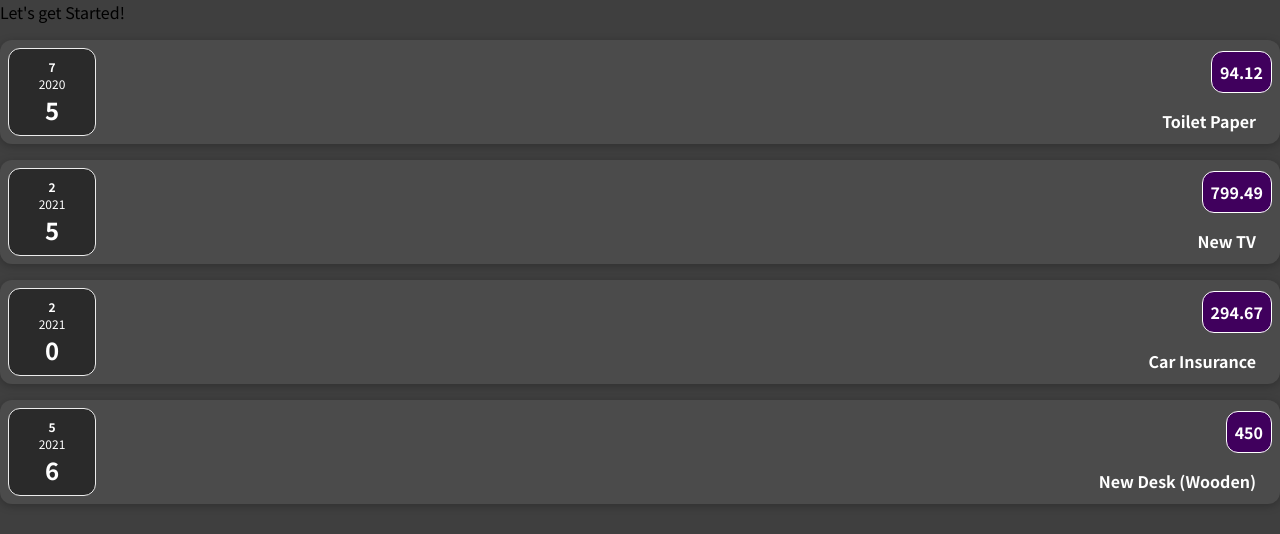
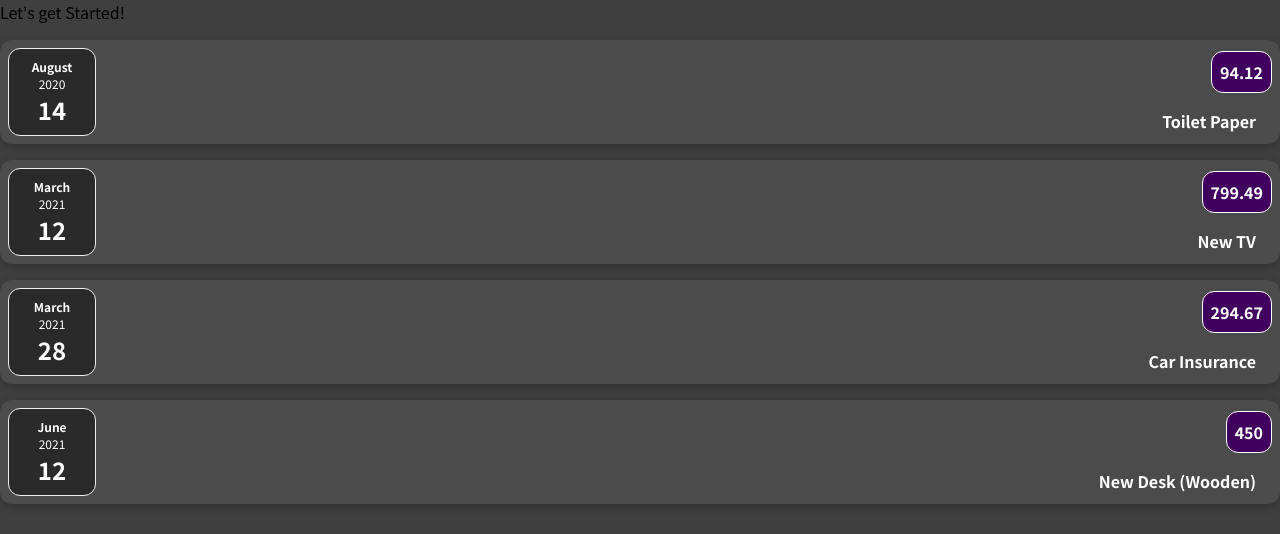
Before and after one commit to PatilKavya/ReactP, a JavaScript app: page / in a window 1280 px wide. Shown: the top 534 px of the page. Built offline with nearby package versions, Linux system fonts and the light colour scheme.

Commit message:
toLocaleString

```diff
--- a/src/Components/ExpenceDate.js
+++ b/src/Components/ExpenceDate.js
@@ -1,8 +1,8 @@
 import "./ExpenceDate.css";
 
 function ExpenseDate(props) {
-  const month = props.date.getMonth();
-  const day = props.date.getDay();
+  const month = props.date.toLocaleString('en-US', { month: 'long' });
+  const day = props.date.toLocaleString('en-US', { day: '2-digit'});
   const year = props.date.getFullYear();
 
   return (
```
